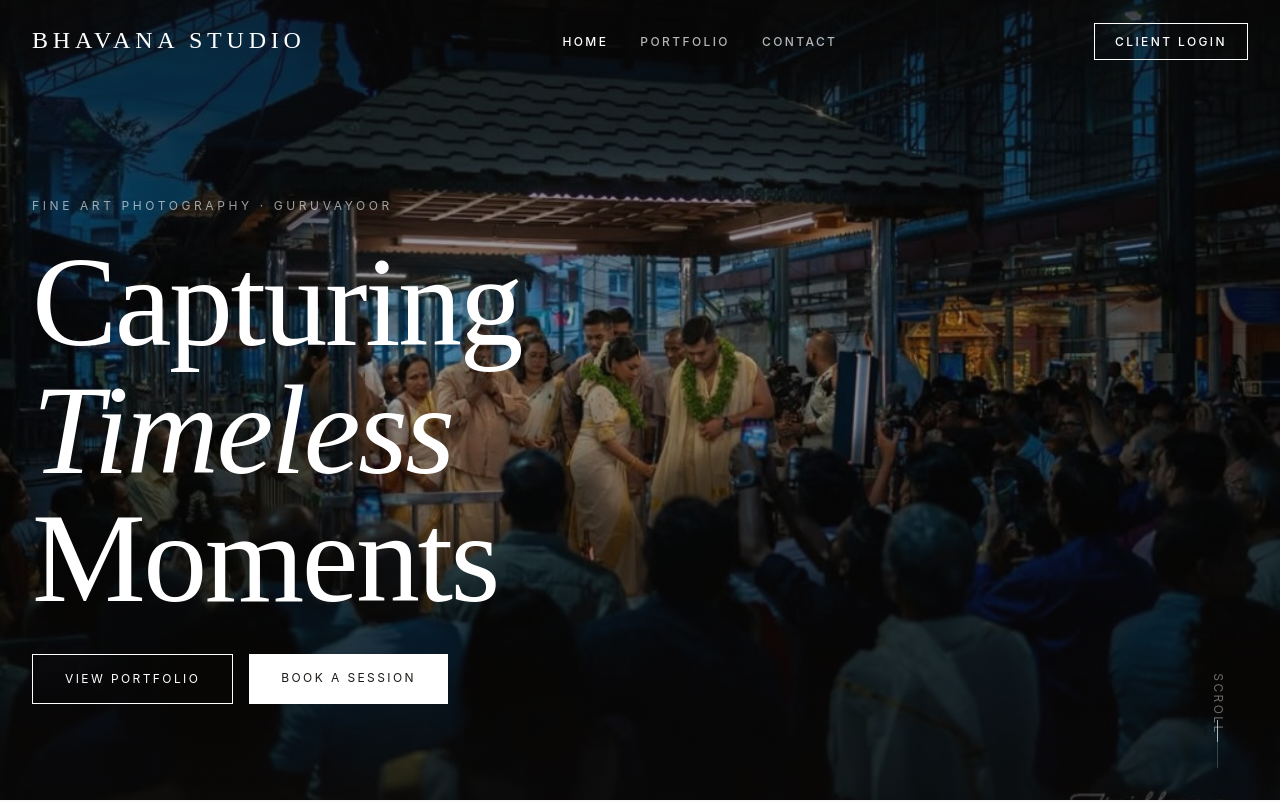
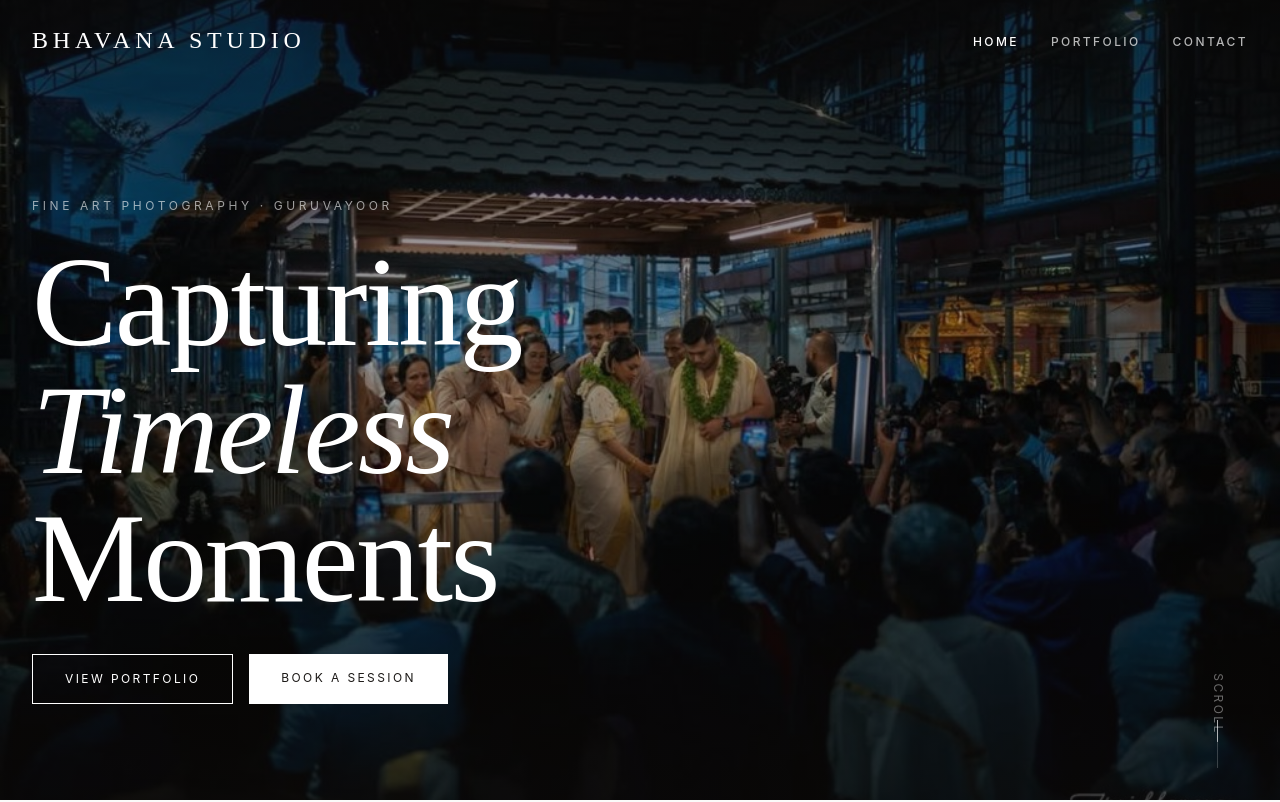
Before and after one commit to nirenjanau/bhavana, a Next.js app in the folder apps/web/: page / in a window 1280 px wide. Shown: the top 802 px of the page. Built offline with nearby package versions, Linux system fonts and the light colour scheme.

Commit message:
Temporarily hide client login CTA in Navbar component for future implementation.

```diff
--- a/apps/web/src/components/layout/Navbar.tsx
+++ b/apps/web/src/components/layout/Navbar.tsx
@@ -65,8 +65,8 @@ export default function Navbar() {
           ))}
         </ul>
 
-        {/* Client login CTA */}
-        <div className="hidden md:block">
+        {/* Client login CTA — hidden for now */}
+        {/* <div className="hidden md:block">
           <a
             href="http://localhost:3001"
             className={`text-xs tracking-widest uppercase font-medium border px-5 py-2.5 transition-all ${
@@ -77,7 +77,7 @@ export default function Navbar() {
           >
             Client Login
           </a>
-        </div>
+        </div> */}
 
         {/* Mobile hamburger */}
         <button
@@ -121,14 +121,14 @@ export default function Navbar() {
               </Link>
             </li>
           ))}
-          <li>
+          {/* <li>
             <a
               href="http://localhost:3001"
               className="block text-sm tracking-widest uppercase text-stone-700 hover:text-stone-900"
             >
               Client Login
             </a>
-          </li>
+          </li> */}
         </ul>
       </div>
     </header>
```
